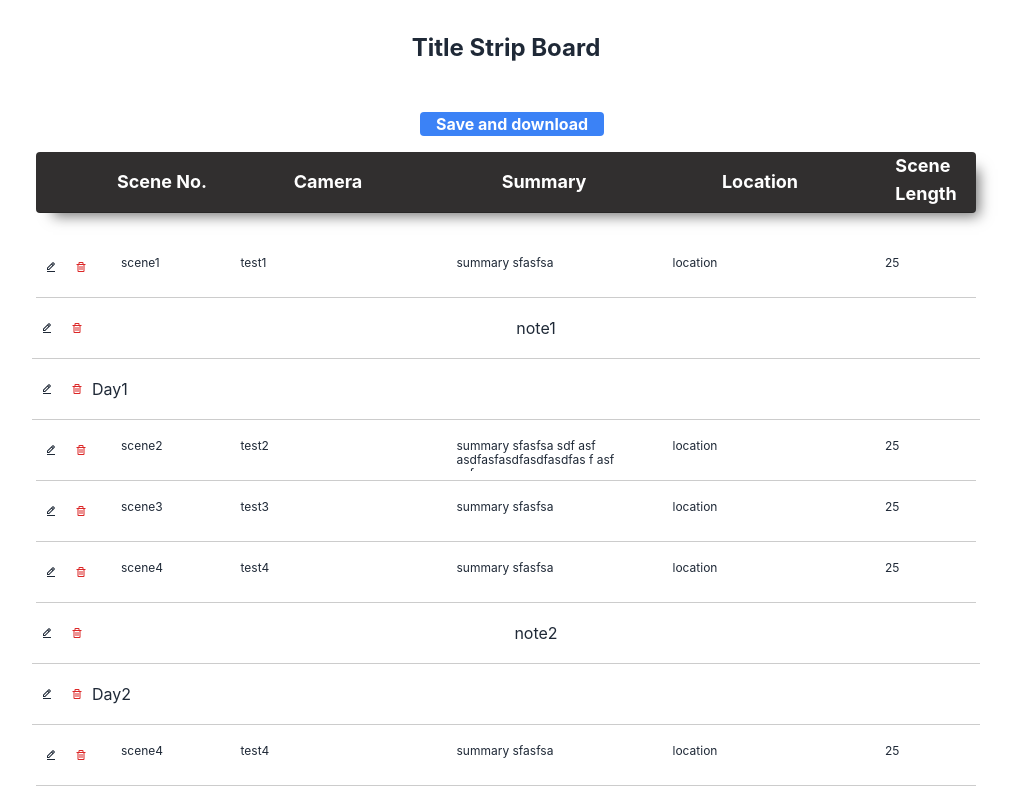
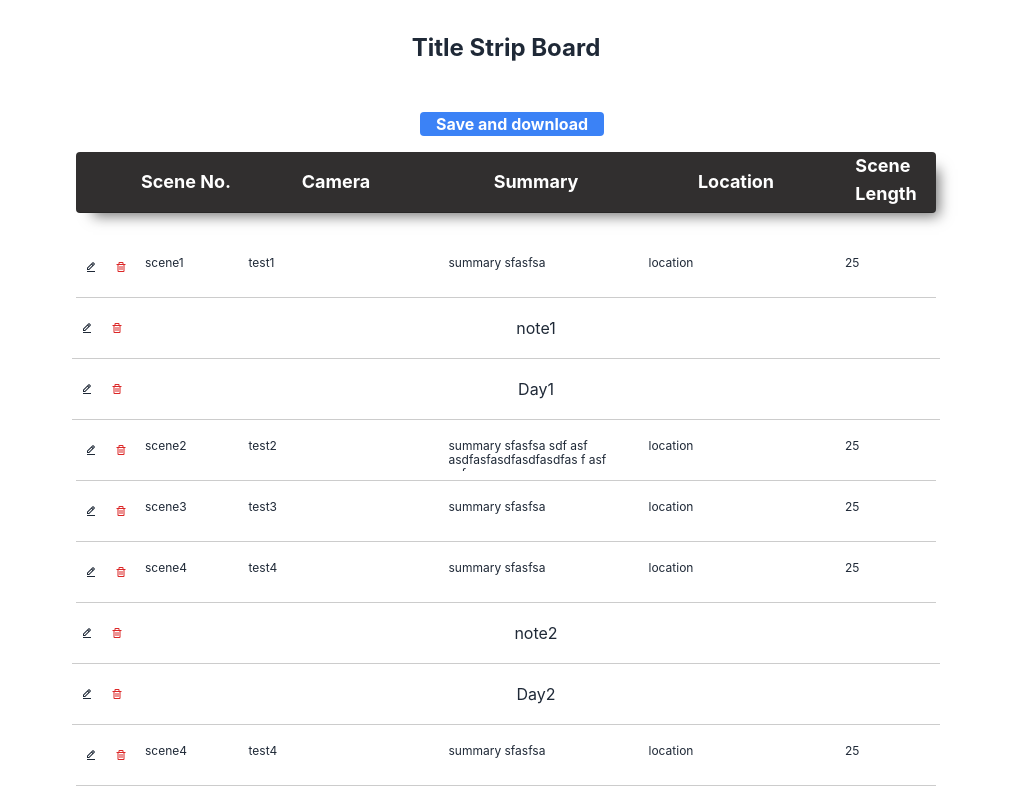
Before and after one commit to abdullah-manafikhi/movie, a Next.js app: page /output in a window 1280 px wide. Shown: the top 800 px of the page, without its empty margins (134-1153 px from the left). Built offline with nearby package versions, Linux system fonts and the light colour scheme.

Commit message:
make the table on print delet the icon on print and make the gap 0 px  i make noprintdplay and noprintv and fix bugs and css

```diff
--- a/components/SortableItem.jsx
+++ b/components/SortableItem.jsx
@@ -49,16 +49,18 @@ function SortableItem(props) {
         trgt.style.height = trgt.scrollHeight + "px";
     }
 
+// day row starts
+
     if (props.line.day) {
     return (
         <div ref={setNodeRef} style={style}  {...attributes} {...listeners}>
                 <div title="Hold to Drag!" className={`row-grid-day touch-manipulation z-1 ${cursor}`}>
-                    <span className='w-full noprint m-auto flex justify-evenly'>
+                    <span className='w-full noprintdplay m-auto flex justify-evenly'>
                         <button className='z-50 btn btn-xs btn-ghost' onClick={(e) => onEditClick(e)}><BiEditAlt /></button>
                         <label className='z-50 btn btn-xs btn-ghost text-red-600' htmlFor="my-modal-3" onClick={() => console.log("dleete")}><BiTrash /></label>
                     </span>
                     <div className='m-auto w-full  flex justify-center'>
-                    <span className='m-auto w-full '>
+                    <span className='m-auto text-center w-full '>
                         {formData.day}
                     </span>
                     </div>
@@ -80,11 +82,12 @@ function SortableItem(props) {
             </div>
         )
     }
+    // day row ends
     else if (props.line.note) {
         return (
             <div ref={setNodeRef} style={style}  {...attributes} {...listeners}>
                 <div title="Hold to Drag!" className={`row-grid-day touch-manipulation z-1 ${cursor}`}>
-                    <span className='w-full m-auto flex justify-evenly'>
+                    <span className='w-full m-auto flex noprintdplay justify-evenly'>
                         <button className='z-50 btn btn-xs btn-ghost' onClick={(e) => onEditClick(e)}><BiEditAlt /></button>
                         <label className='z-50 btn btn-xs btn-ghost text-red-600' htmlFor="my-modal-3" onClick={() => console.log("dleete")}><BiTrash /></label>
                     </span>
@@ -109,11 +112,13 @@ function SortableItem(props) {
             </div>
         )
     }
+    // note row ends
+    // scene row starts
     else {
         return (
             <div ref={setNodeRef} style={style}  {...attributes} {...listeners}>
                 <div title="Hold to Drag!" className={`row-grid touch-manipulation z-1 ${cursor}`}>
-                    <span className='w-full m-auto flex justify-evenly'>
+                    <span className='w-full m-auto flex noprintdplay justify-evenly'>
                         <button className='z-50 btn btn-xs btn-ghost' onClick={(e) => onEditClick(e)}><BiEditAlt /></button>
                         <label className='z-50 btn btn-xs btn-ghost text-red-600' htmlFor="my-modal-3" onClick={() => console.log("dleete")}><BiTrash /></label>
                     </span>
@@ -170,6 +175,7 @@ function SortableItem(props) {
         )
     }
 
+    // scene row ends
 }
 
 export default SortableItem
--- a/components/Table.jsx
+++ b/components/Table.jsx
@@ -10,7 +10,7 @@ function Table() {
                 <div className='table-grid'>
                     {/* This is the main row where the columns names sits */}
                     <div id="tableTitle" className="row-grid">
-                        <span className='text-white  text-lg font-bold mx-8'></span>
+                        <span className='text-white noprintdplay text-lg font-bold mx-8'></span>
                         <span className='text-white text-lg font-bold m-auto'>Scene No.</span>
                         <span className='text-white text-lg font-bold m-auto'>Camera</span>
                         <span className='text-white text-lg font-bold m-auto'>Summary</span>
--- a/pages/output.js
+++ b/pages/output.js
@@ -17,8 +17,8 @@ function output() {
     return (
         <>
             {/*  <!-- Add a button to trigger the PDF export --> */}
-            <h1 className='noprint text-2xl font-bold mx-auto w-fit my-8 '>Title Strip Board</h1>
-            <div className="noprint mx-auto p-4 flex  justify-center">
+            <h1 className=' text-2xl font-bold mx-auto w-fit my-8 '>Title Strip Board</h1>
+            <div className="noprintdplay mx-auto p-4 flex  justify-center">
                 <button onClick={handlePrint} className='bg-blue-500 hover:bg-blue-700 text-white font-bold p-y-2 px-4 rounded ms-3'>
                     Save and download
                 </button>
--- a/styles/globals.css
+++ b/styles/globals.css
@@ -7,8 +7,11 @@
 }
 
 @media print {
-  .noprint {
+  .noprintdplay {
     display :none;
+  }
+  .noprintv {
+   visibility: hidden;
   }
 
   .onprint {
@@ -90,6 +93,7 @@ body {
   -moz-box-shadow: 10px 10px 13px -7px rgba(0,0,0,0.54);
 }
 
+
 #tableTitle span {
   background-color: rgb(49, 47, 47) ;
 }
@@ -97,8 +101,9 @@ body {
 .row-grid{
   display: grid;
   grid-template-columns: 60px 100px repeat(3, 200px) 100px ;
+  /* on edit dont forget to edit the print media  */
   grid-auto-rows: minmax(60px, auto);
-  gap: 16px;
+  /* gap: 3px; */
   justify-items: center;
   background-color: rgba(255, 255, 255, 0.8);
   border-bottom: solid 1px rgba(0, 0, 0, 0.2);
@@ -107,12 +112,22 @@ body {
 
 .row-grid-day{
   display: grid;
-  grid-template-columns: 60px auto;
+  grid-template-columns: 60px 1fr;
   grid-auto-rows: minmax(60px, auto);
   justify-items: center;
   background-color: rgba(255, 255, 255, 0.8);
   border-bottom: solid 1px rgba(0, 0, 0, 0.2);
   margin: auto ;
+}
+
+@media print {
+  .row-grid {
+    grid-template-columns: 100px repeat(3, 200px) 100px ;
+  }
+  .row-grid-day{
+    grid-template-columns:1fr ;
+  }
+
 }
 
 .row-grid-note{
```
Lines whose indentation alone changed are shown as unchanged.
